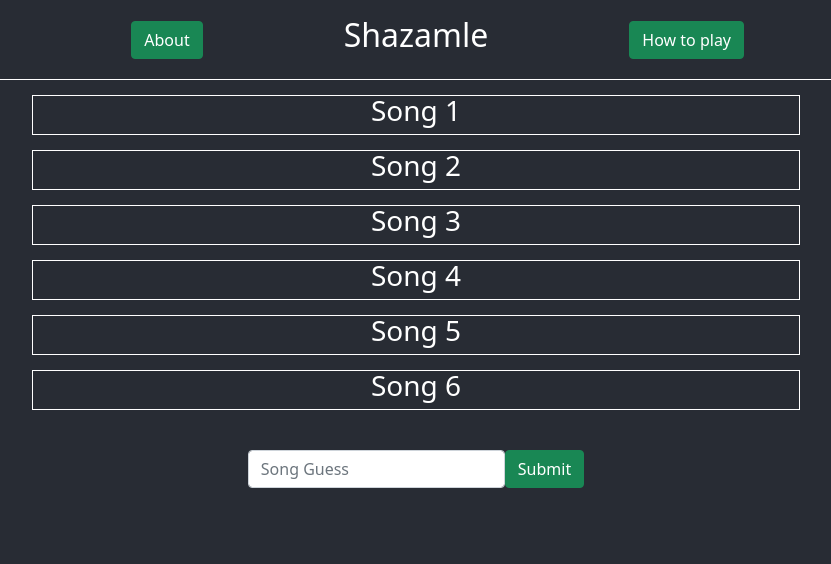
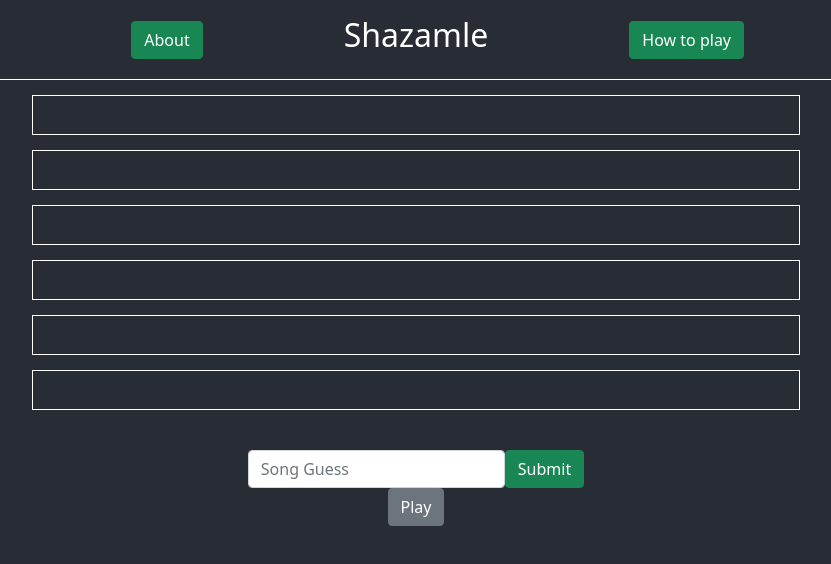
Before and after one commit to jgoler/Shazamle, a React (Create React App) app: page / in a window 1280 px wide. Shown: the top 564 px of the page, without its empty margins (224-1055 px from the left). Built offline with nearby package versions, Linux system fonts and the light colour scheme.

Commit message:
worked on audio player

```diff
--- a/src/App.js
+++ b/src/App.js
@@ -3,12 +3,26 @@ import './App.css';
 import GuessBox from './components/GuessBox';
 import HTPModal from './components/HTPModal';
 import AboutModal from './components/AboutModal';
+import audio from './recordings/testrecording.mp3';
 import 'bootstrap/dist/css/bootstrap.min.css';
-import { useState } from 'react';
+import { useState, useEffect, useRef } from 'react';
 
 function App() {
   const [openModal, setOpenModal] = useState(false);
   const [openAboutModal, setOpenAboutModal] = useState(false);
+  const [playMusic, setPlayMusic] = useState(false);
+
+  const audioPlayer = useRef();
+
+  const togglePlayPause = () => {
+    const prevValue = playMusic;
+    setPlayMusic(!prevValue);
+    if (!prevValue) {
+      audioPlayer.current.play();
+    } else {
+      audioPlayer.current.pause();
+    }
+  };
   return (
     <div className='App'>
       <header className='App-header'>
@@ -40,12 +54,12 @@ function App() {
           </div>
         </div>
         <div className='GuessContainer'>
-          <GuessBox name='Song 1'></GuessBox>
-          <GuessBox name='Song 2'></GuessBox>
-          <GuessBox name='Song 3'></GuessBox>
-          <GuessBox name='Song 4'></GuessBox>
-          <GuessBox name='Song 5'></GuessBox>
-          <GuessBox name='Song 6'></GuessBox>
+          <GuessBox></GuessBox>
+          <GuessBox></GuessBox>
+          <GuessBox></GuessBox>
+          <GuessBox></GuessBox>
+          <GuessBox></GuessBox>
+          <GuessBox></GuessBox>
         </div>
         <form>
           <div className='input'>
@@ -63,6 +77,18 @@ function App() {
         </form>
         {openModal && <HTPModal closeModal={setOpenModal} />}
         {openAboutModal && <AboutModal closeModal={setOpenAboutModal} />}
+        <div>
+          <button
+            type='button'
+            class='btn btn-secondary'
+            onClick={() => {
+              togglePlayPause();
+            }}
+          >
+            Play
+          </button>
+          <audio ref={audioPlayer} src={audio} />
+        </div>
       </header>
     </div>
   );
```
Also changed, not shown: src/components/Recording.js (added, +8 -0 lines), 1 other file (tests, documents, lock files or other folders).
